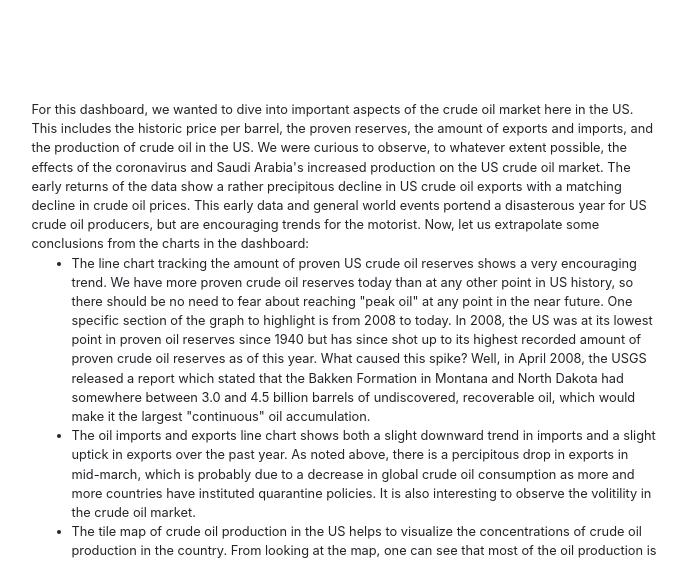
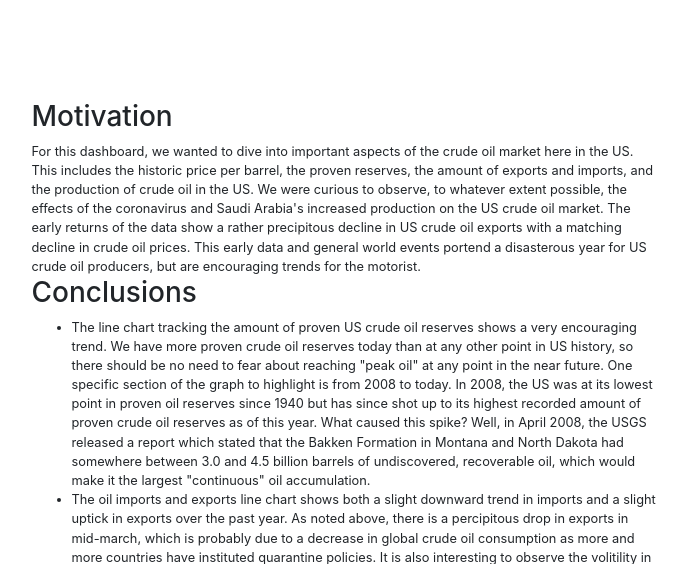
Before and after one commit to nbergeland/Oil_Price_Dashboard, a Flask app: page /about in a window 1280 px wide. Shown: the top 564 px of the page, without its empty margins (296-983 px from the left). Run offline with Flask 2, Linux system fonts and the light colour scheme; parts of the project's set-up code (start-up, migrations or seed data) failed here and were passed over; some libraries are stand-ins or nearby versions.

Commit message:
about page update

```diff
--- a/templates/about.html
+++ b/templates/about.html
@@ -13,13 +13,33 @@
 <div class="row" >
    <div style="font-size:1vw;" class="col-sm-12 col-md-3"></div>
    <div style="font-size:1vw;" class="col-sm-12 col-md-6">
+
+<!--
+      <h3> Main components</h3>
+
+      <h4> Reserves line graph </h4>
+
+      <h4> Oil Imports and Exports Line Graph </h4>
+
+      <h4> Tilemap </h4>
+
+      <h4> Pie Chart </h4>
+
+      <h4> Tilemap </h4>
+
+      <h4> Price Plot </h4>
+
+      <h4> Oil Futures Price Data </h4>
+-->
+
+      <h3>Motivation </h3>
     For this dashboard, we wanted to dive into important aspects of the crude oil market here in the US.
     This includes the historic price per barrel, the proven reserves, the amount of exports and imports, and the production of crude oil in the US.
     We were curious to observe, to whatever extent possible, the effects of the coronavirus and Saudi Arabia's increased production on the US crude oil market.
     The early returns of the data show a rather precipitous decline in US crude oil exports with a matching decline in crude oil prices.
     This early data and general world events portend a disasterous year for US crude oil producers, but are encouraging trends for the motorist.
 
-    Now, let us extrapolate some conclusions from the charts in the dashboard:
+   <h3> Conclusions </h3>
 
     <ul>
        <li>
```
